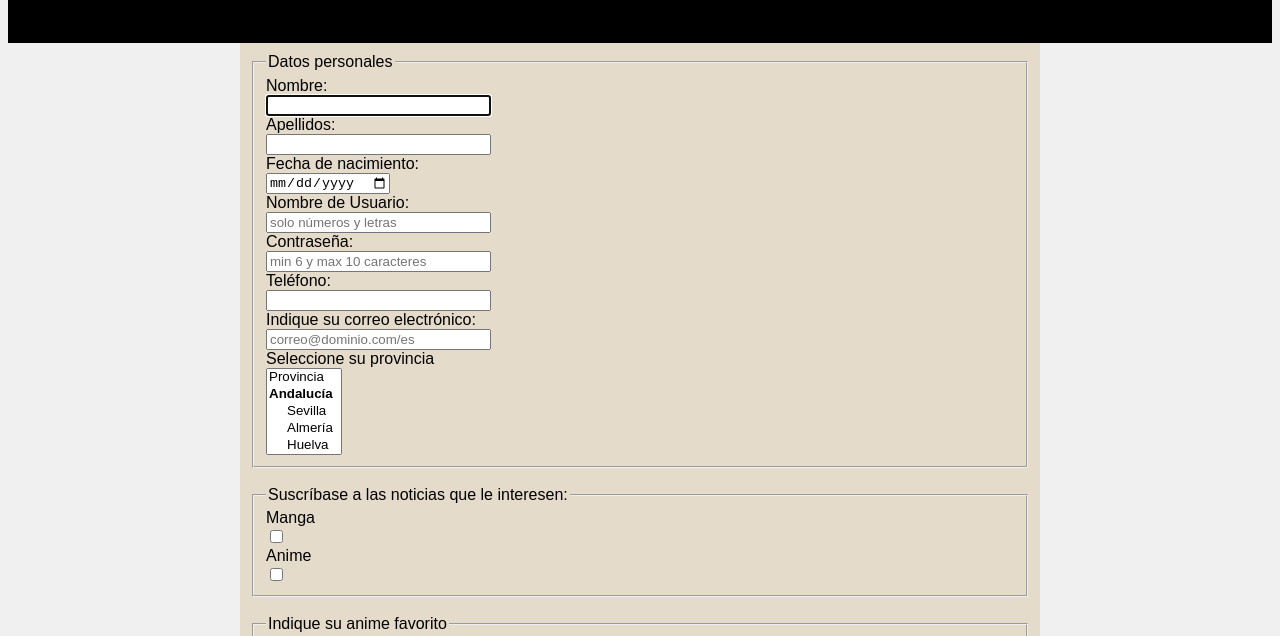
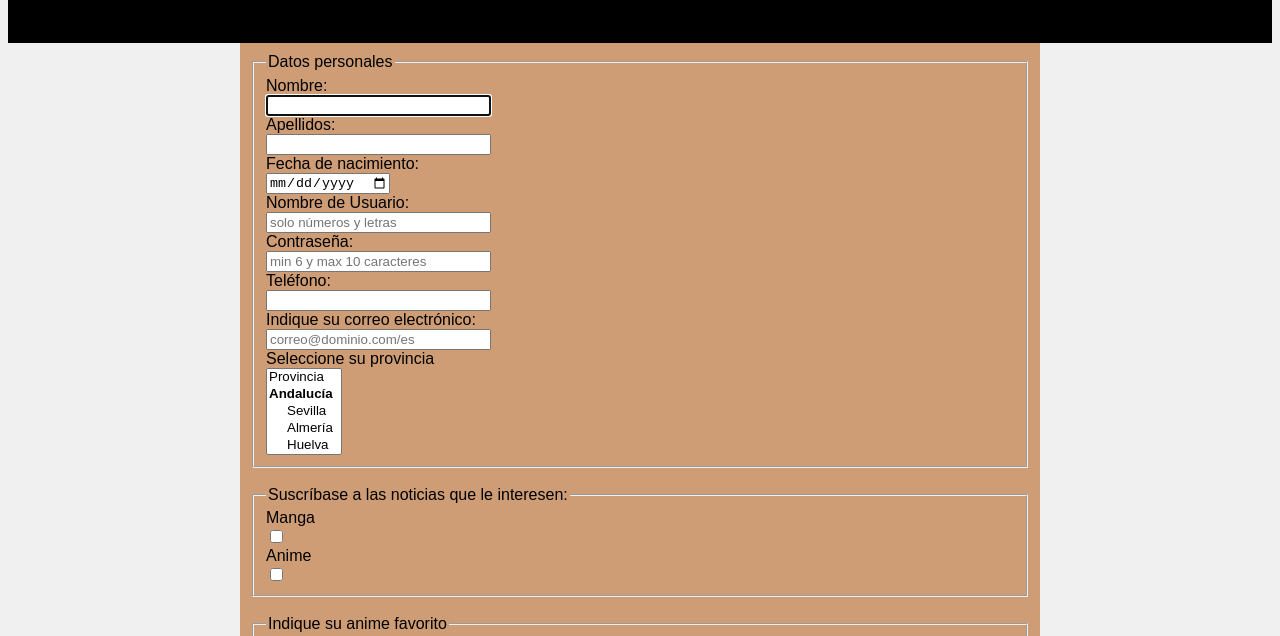
Before and after one commit to macruisan/Proyecto_Repaso_Examen, a plain HTML site: page articles/formulario.html in a window 1280 px wide. Shown: the part 99-735 px from the top of the page. Drawn offline with Linux system fonts and the light colour scheme.

Commit message:
cambio estilos

```diff
--- a/css/style.css
+++ b/css/style.css
@@ -148,7 +148,7 @@ h4 {
 
 /* Estilos para el formulario */
 form {
-    background-color: rgb(229, 219, 203);
+    background-color: rgb(206, 157, 117);
     max-width: 800px;
     margin: 0 auto;
     padding: 10px;
```
